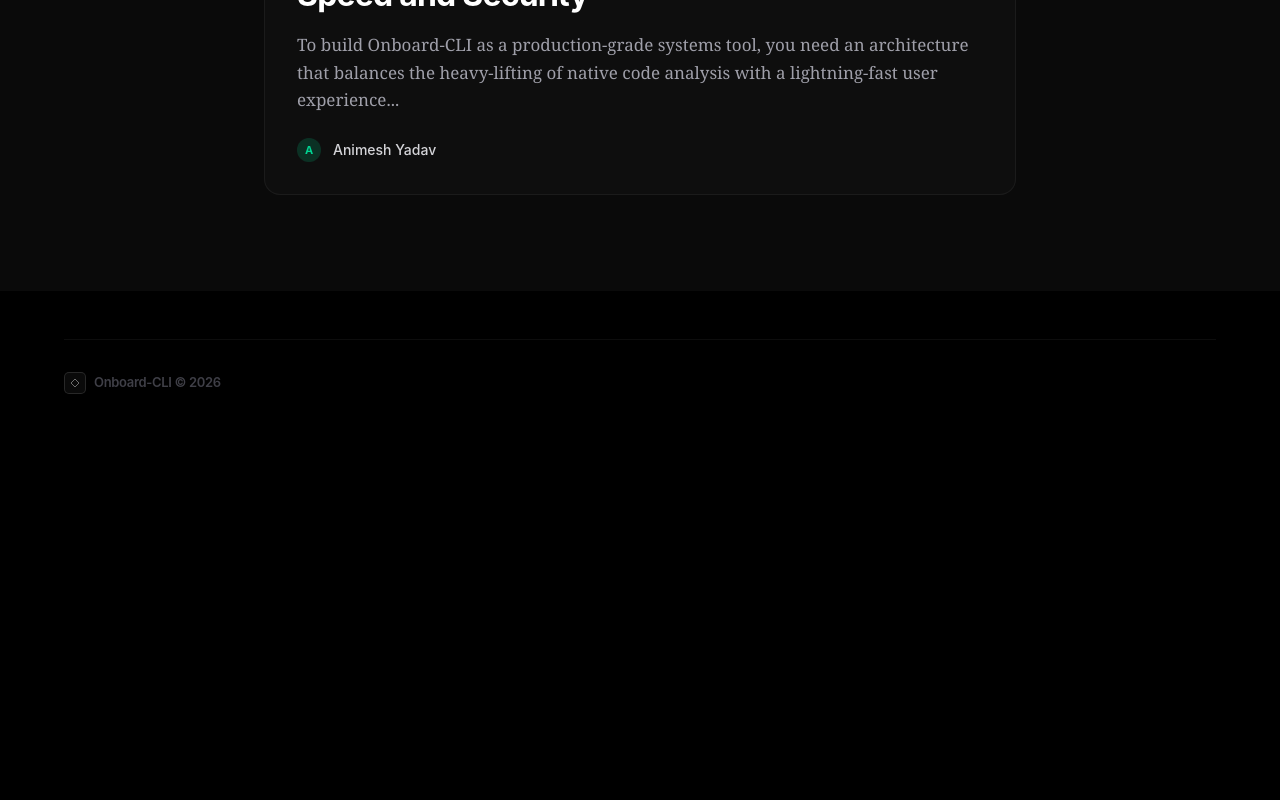
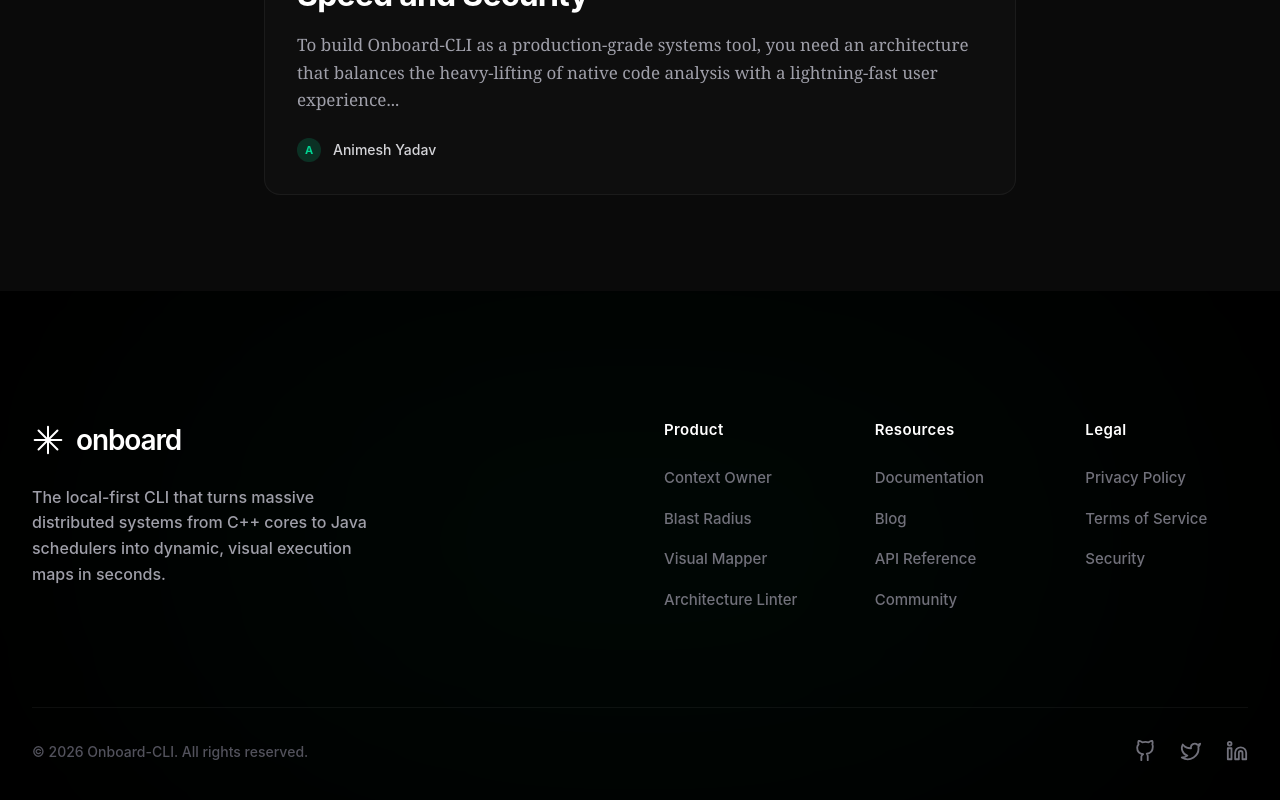
Before and after one commit to animesh-94/Onboard-CLI, a React (Vite) app in the folder ui/: page /blog in a window 1280 px wide. Shown: the part 524-1324 px from the top of the page. Before the commit the page ends 966 px from the top, so only its background shows below. Built offline with nearby package versions, Linux system fonts and the light colour scheme.

Commit message:
fix: hide global horizontal overflow causing scrollbars on windows

```diff
--- a/ui/src/components/Features.tsx
+++ b/ui/src/components/Features.tsx
@@ -61,9 +61,6 @@ export default function Features() {
             viewport={{ once: true }}
             transition={{ duration: 0.5, delay: 0.1 }}
           >
-            <Button size="lg" className="rounded-full px-8 py-[24px] text-[15px] shadow-[0_0_32px_rgba(255,255,255,0.15)] hover:shadow-[0_0_48px_rgba(255,255,255,0.28)] bg-white text-black hover:bg-zinc-100">
-              Install Onboard-CLI
-            </Button>
           </motion.div>
         </div>
       </div>
--- a/ui/src/components/Footer.tsx
+++ b/ui/src/components/Footer.tsx
@@ -1,20 +1,75 @@
-'use client';
+import { Link } from 'react-router-dom';
+import { ArrowUpRight } from 'lucide-react';
+import { motion } from 'framer-motion';
 
 export default function Footer() {
   return (
-    <footer className="bg-black pt-12 pb-12 px-4 relative overflow-hidden">
-      <div className="max-w-6xl mx-auto relative z-10">
+    <footer className="bg-black pt-32 pb-12 px-8 relative overflow-hidden ">
+      {/* Background glow */}
+      <div className="absolute top-0 left-1/2 -translate-x-1/2 w-[1000px] h-[500px] bg-emerald-500/10 blur-[150px] rounded-full pointer-events-none opacity-40" />
+
+      <div className="max-w-[1442px] mx-auto relative z-10">
+
+        {/* Links Section */}
+        <div className="grid grid-cols-2 md:grid-cols-4 lg:grid-cols-6 gap-12 mb-24">
+          <div className="col-span-2 lg:col-span-2 pr-8">
+            <Link to="/" className="flex items-center gap-3 font-semibold text-[28px] tracking-tight text-white mb-6 hover:opacity-80 transition-opacity">
+              <svg width="32" height="32" viewBox="0 0 24 24" fill="none" stroke="currentColor" strokeWidth="1.5" strokeLinecap="round" strokeLinejoin="round" className="text-white">
+                <path d="M12 2v20M2 12h20M4.9 4.9l14.2 14.2M4.9 19.1l14.2-14.2" />
+              </svg>
+              <span className="tracking-[-0.04em]">onboard</span>
+            </Link>
+            <p className="text-zinc-400 text-[16px] leading-[1.6] font-medium max-w-sm">
+              The local-first CLI that turns massive distributed systems from C++ cores to Java schedulers into dynamic, visual execution maps in seconds.
+            </p>
+          </div>
+
+          <div className="lg:col-start-4">
+            <h3 className="text-white font-semibold mb-6 text-[15px] tracking-wide">Product</h3>
+            <ul className="flex flex-col gap-4">
+              <li><a href="#context-owner" className="text-zinc-500 hover:text-white transition-colors text-[15px] font-medium">Context Owner</a></li>
+              <li><a href="#blast-radius" className="text-zinc-500 hover:text-white transition-colors text-[15px] font-medium">Blast Radius</a></li>
+              <li><a href="#visual-mapper" className="text-zinc-500 hover:text-white transition-colors text-[15px] font-medium">Visual Mapper</a></li>
+              <li><a href="#arch-linter" className="text-zinc-500 hover:text-white transition-colors text-[15px] font-medium">Architecture Linter</a></li>
+            </ul>
+          </div>
+
+          <div>
+            <h3 className="text-white font-semibold mb-6 text-[15px] tracking-wide">Resources</h3>
+            <ul className="flex flex-col gap-4">
+              <li><Link to="/docs" className="text-zinc-500 hover:text-white transition-colors text-[15px] font-medium">Documentation</Link></li>
+              <li><Link to="/blog" className="text-zinc-500 hover:text-white transition-colors text-[15px] font-medium">Blog</Link></li>
+              <li><a href="#" className="text-zinc-500 hover:text-white transition-colors text-[15px] font-medium">API Reference</a></li>
+              <li><a href="#" className="text-zinc-500 hover:text-white transition-colors text-[15px] font-medium">Community</a></li>
+            </ul>
+          </div>
+
+          <div>
+            <h3 className="text-white font-semibold mb-6 text-[15px] tracking-wide">Legal</h3>
+            <ul className="flex flex-col gap-4">
+              <li><a href="#" className="text-zinc-500 hover:text-white transition-colors text-[15px] font-medium">Privacy Policy</a></li>
+              <li><a href="#" className="text-zinc-500 hover:text-white transition-colors text-[15px] font-medium">Terms of Service</a></li>
+              <li><a href="#" className="text-zinc-500 hover:text-white transition-colors text-[15px] font-medium">Security</a></li>
+            </ul>
+          </div>
+        </div>
+
         {/* Bottom bar */}
-        <div className="flex flex-col md:flex-row justify-between items-center pt-8 border-t border-white/[0.05] gap-5">
-          <div className="flex items-center gap-2">
-            <div className="w-[22px] h-[22px] rounded-[5px] border border-white/[0.12] bg-white/[0.04] flex items-center justify-center">
-              <svg width="10" height="10" viewBox="0 0 10 10" fill="none">
-                <path d="M5 1L9 5L5 9L1 5Z" stroke="rgba(255,255,255,0.4)" strokeWidth="1" />
-              </svg>
-            </div>
-            <span className="text-[13px] font-semibold text-zinc-700 tracking-tight">
-              Onboard-CLI © 2026
-            </span>
+        <div className="flex flex-col md:flex-row justify-between items-center pt-8 border-t border-white/[0.05] gap-6">
+          <div className="text-[14px] font-medium text-zinc-600">
+            © {new Date().getFullYear()} Onboard-CLI. All rights reserved.
+          </div>
+
+          <div className="flex items-center gap-6">
+            <a href="https://github.com/animesh-94/Onboard-CLI" target="_blank" rel="noreferrer" className="text-zinc-500 hover:text-white transition-colors">
+              <svg width="22" height="22" viewBox="0 0 24 24" fill="none" stroke="currentColor" strokeWidth="2" strokeLinecap="round" strokeLinejoin="round"><path d="M15 22v-4a4.8 4.8 0 0 0-1-3.02c3.14-.35 6.44-1.54 6.44-7A5.44 5.44 0 0 0 20 4.77 5.07 5.07 0 0 0 19.91 1S18.73.65 16 2.48a13.38 13.38 0 0 0-7 0C6.27.65 5.09 1 5.09 1A5.07 5.07 0 0 0 5 4.77a5.44 5.44 0 0 0-1.5 3.78c0 5.42 3.3 6.61 6.44 7A4.8 4.8 0 0 0 8 18v4"></path></svg>
+            </a>
+            <a href="#" className="text-zinc-500 hover:text-white transition-colors">
+              <svg width="22" height="22" viewBox="0 0 24 24" fill="none" stroke="currentColor" strokeWidth="2" strokeLinecap="round" strokeLinejoin="round"><path d="M22 4s-.7 2.1-2 3.4c1.6 10-9.4 17.3-18 11.6 2.2.1 4.4-.6 6-2C3 15.5.5 9.6 3 5c2.2 2.6 5.6 4.1 9 4-.9-4.2 4-6.6 7-3.8 1.1 0 3-1.2 3-1.2z"></path></svg>
+            </a>
+            <a href="#" className="text-zinc-500 hover:text-white transition-colors">
+              <svg width="22" height="22" viewBox="0 0 24 24" fill="none" stroke="currentColor" strokeWidth="2" strokeLinecap="round" strokeLinejoin="round"><path d="M16 8a6 6 0 0 1 6 6v7h-4v-7a2 2 0 0 0-2-2 2 2 0 0 0-2 2v7h-4v-7a6 6 0 0 1 6-6z"></path><rect x="2" y="9" width="4" height="12"></rect><circle cx="4" cy="4" r="2"></circle></svg>
+            </a>
           </div>
         </div>
       </div>
--- a/ui/src/index.css
+++ b/ui/src/index.css
@@ -41,6 +41,7 @@
     background-color: var(--background);
     color: var(--foreground);
     font-family: var(--font-sans);
+    overflow-x: hidden;
   }
 }
 
```
